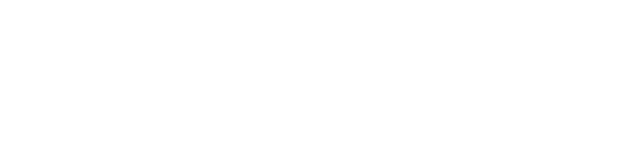
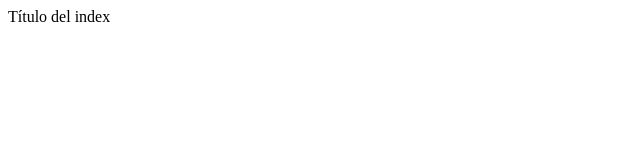
Before and after one commit to OlsGR8/2023_03_13_sincronizacion, a plain HTML site: page index.html in a window 1280 px wide. Shown: the whole page, without its empty margins (0-640 px from the left). Drawn offline with Linux system fonts and the light colour scheme.

Commit message:
Update index.html

```diff
--- a/index.html
+++ b/index.html
@@ -7,6 +7,7 @@
     <title>Document</title>
 </head>
 <body>
+    <t1> Título del index </t1>
 
 </body>
 </html>
```
